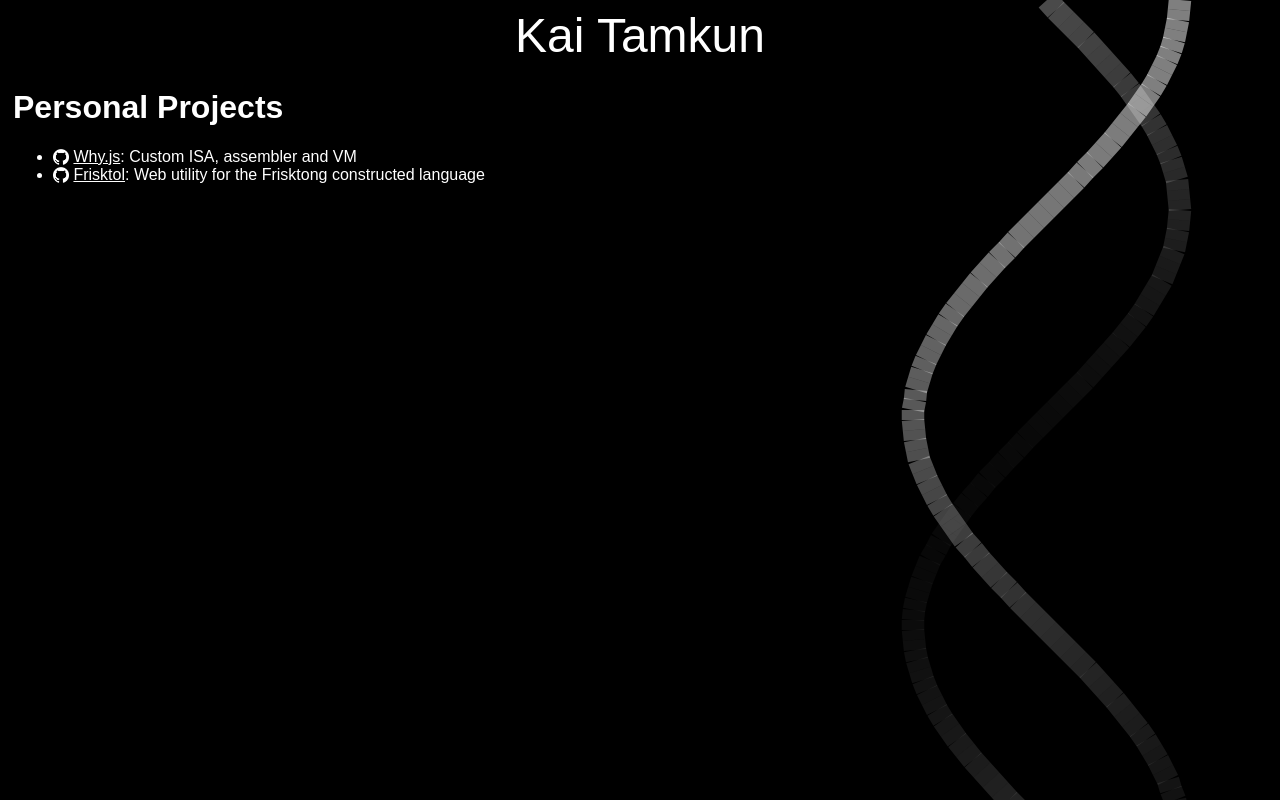
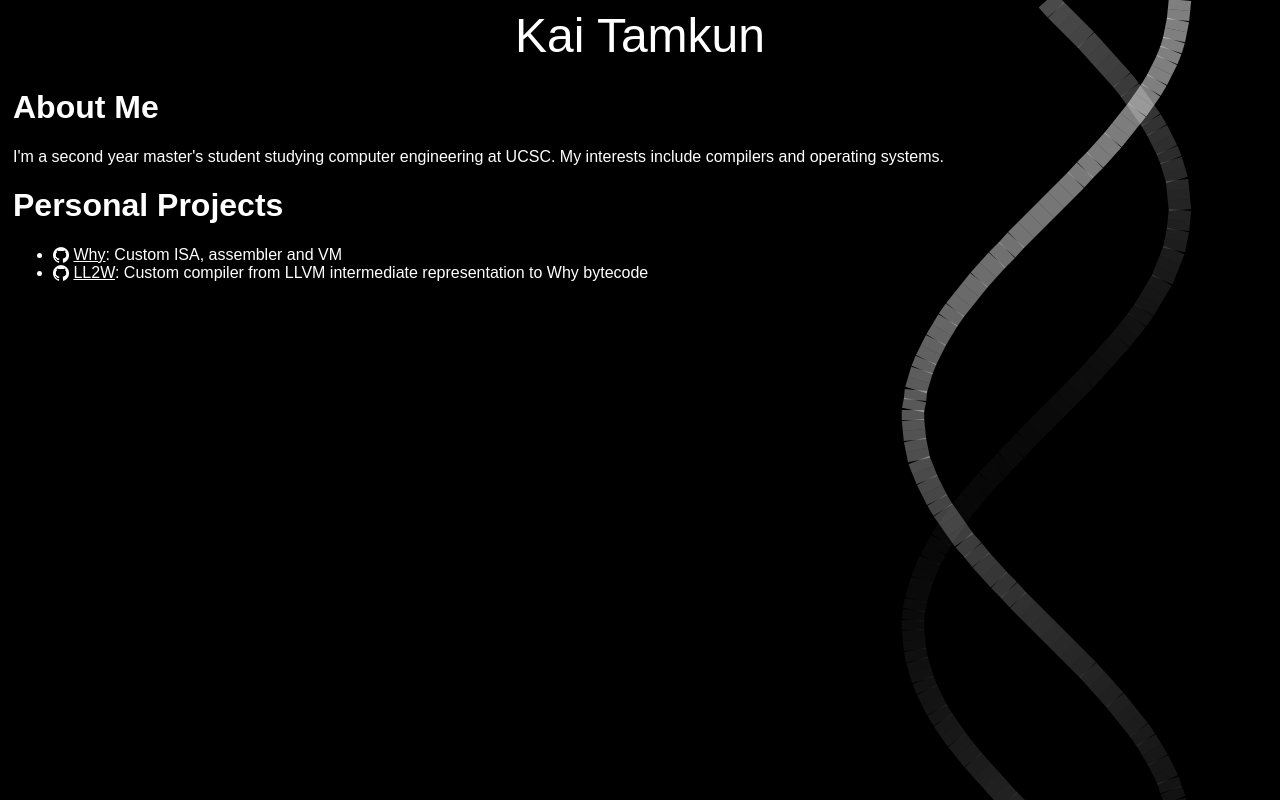
Before and after one commit to heimskr/ucsc-personal, a plain HTML site: page index.html in a window 1280 px wide. Drawn offline with nearby package versions, Linux system fonts and the light colour scheme.

Commit message:
Update description

```diff
--- a/index.html
+++ b/index.html
@@ -10,15 +10,19 @@
 		<header>Kai Tamkun</header>
 		<canvas></canvas>
 		<main>
+			<h1>About Me</h1>
+			<p>
+				I'm a second year master's student studying computer engineering at UCSC. My interests include compilers and operating systems.
+			</p>
 			<h1>Personal Projects</h1>
 			<ul>
 				<li>
-					<a href="https://github.com/kaitamkun/why.js" title="GitHub repository" class="github"></a>
-					<a href="whyjs">Why.js</a>: Custom ISA, assembler and VM
+					<a href="https://github.com/heimskr/why" title="GitHub repository" class="github"></a>
+					<a href="https://github.com/heimskr/why">Why</a>: Custom ISA, assembler and VM
 				</li>
 				<li>
-					<a href="https://github.com/kaitamkun/frisktol" title="GitHub repository" class="github"></a>
-					<a href="ft">Frisktol</a>: Web utility for the Frisktong constructed language
+					<a href="https://github.com/heimskr/ll2w" title="GitHub repository" class="github"></a>
+					<a href="https://github.com/heimskr/ll2w">LL2W</a>: Custom compiler from LLVM intermediate representation to Why bytecode
 				</li>
 			</ul>
 		</main>
```
